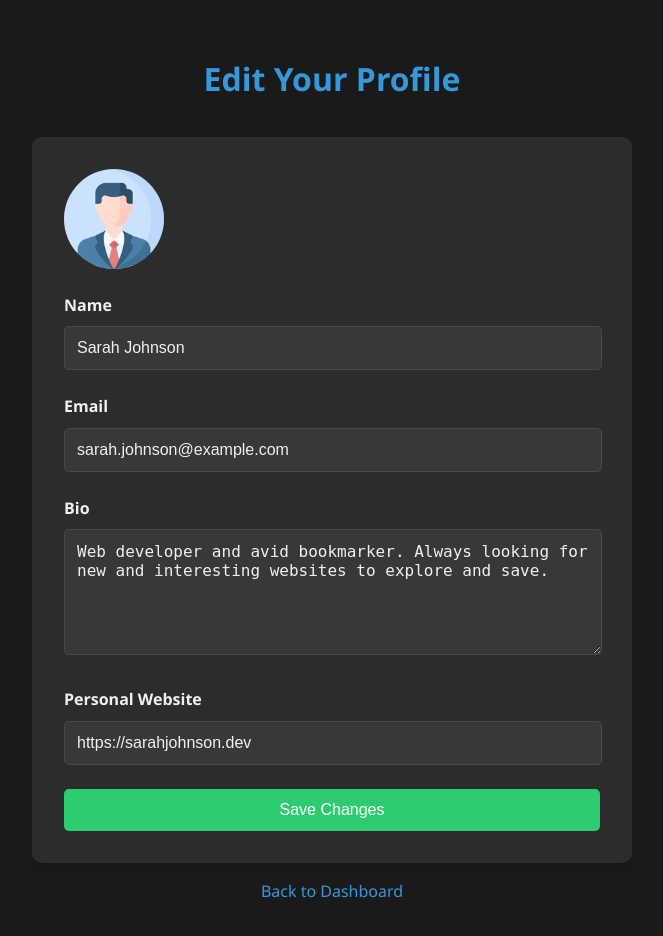
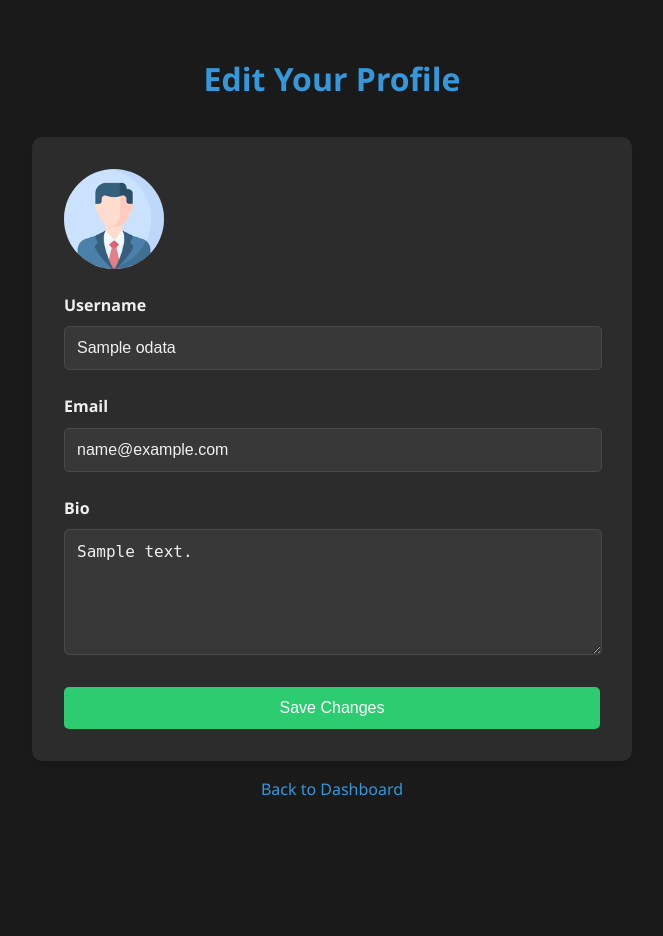
Before and after one commit to devnydv/urlzip, a Flask app: template urljar/templates/editp.html in a window 1280 px wide. Shown: the whole page, without its empty margins (308-971 px from the left). After the commit the page ends 796 px from the top, so only its background shows below. Run offline with Flask 3, Linux system fonts and the light colour scheme; the template is opened without the code that fills it: most values are stand-ins (such as "Sample title", 1, 10 or a date in 2020); parts of the project's set-up code (start-up, migrations or seed data) failed here and were passed over.

Commit message:
error handling

```diff
--- a/urljar/templates/editp.html
+++ b/urljar/templates/editp.html
@@ -14,7 +14,7 @@
   <div class="container">
     <h1>Edit Your Profile</h1>
 
-    <form class="profile-form" action="/update-profile" method="POST">
+    <form class="profile-form" action="/edit" method="POST">
       <div class="profile-picture">
         <img src="{{url_for('static', filename='asset/profile.png')}}" alt="Current profile picture" width="100" height="100">
         <!-- <input type="file" id="profile-pic" accept="image/*">
@@ -22,24 +22,25 @@
       </div>
 
       <div class="form-group">
-        <label for="name">Name</label>
-        <input type="text" id="name" name="name" value="Sarah Johnson" required>
+        <label for="username">Username</label>
+        <input type="text" id="username" name="username" oninput="usernamecheck(event)" value="{{odata.oname}}" required>
+        <span id="namealert"></span>
       </div>
 
       <div class="form-group">
         <label for="email">Email</label>
-        <input type="email" id="email" name="email" value="sarah.johnson@example.com" required>
+        <input type="email" id="email" name="email" value="{{odata.oemail}}" required>
       </div>
 
       <div class="form-group">
         <label for="bio">Bio</label>
         <textarea id="bio" name="bio"
-          rows="4">Web developer and avid bookmarker. Always looking for new and interesting websites to explore and save.</textarea>
+          rows="4">{{odata.obio}}</textarea>
       </div>
-      <div class="form-group">
+      <!-- <div class="form-group">
         <label for="website">Personal Website</label>
         <input type="text" id="website" name="website" value="https://sarahjohnson.dev">
-      </div>
+      </div> -->
       <!-- <div class="form-group">
         <label for="location">Location</label>
         <input type="text" id="location" name="location" value="San Francisco, CA">
@@ -58,10 +59,35 @@
       <button type="submit">Save Changes</button>
     </form>
 
-    <a href="/user" class="back-link">Back to Dashboard</a>
+    <a href="/user/{{odata.oname}}" class="back-link">Back to Dashboard</a>
   </div>
 
   <script>
+    function usernamecheck(event) {
+      let username = document.getElementById("username")
+      let uname = username.value
+      if (uname.length >= 3) {
+        async function check() {
+          let req = await fetch(`/username?name=${uname}`)
+          let res = await req.json()
+          let useralert = document.getElementById("namealert")
+          if (res.case == true) {
+            useralert.innerText = res.massage
+            useralert.style.color = "green"
+
+          } else {
+            useralert.innerText = res.massage
+            useralert.style.color = "red"
+          }
+        }
+        check()
+      }
+    }
+
+  </script>
+  <!-- <script>
+
+
     document.addEventListener('DOMContentLoaded', function () {
       const form = document.querySelector('.profile-form');
       const fileInput = document.getElementById('profile-pic');
@@ -87,7 +113,7 @@
         window.location.href = '/user';
       });
     });
-  </script>
+  </script> -->
 </body>
 
 </html>
```
Also changed, not shown: urljar/db.py (+12 -0 lines), urljar/forms.py (+10 -0 lines), urljar/htmx.py (+11 -6 lines), urljar/routes.py (+25 -5 lines).
